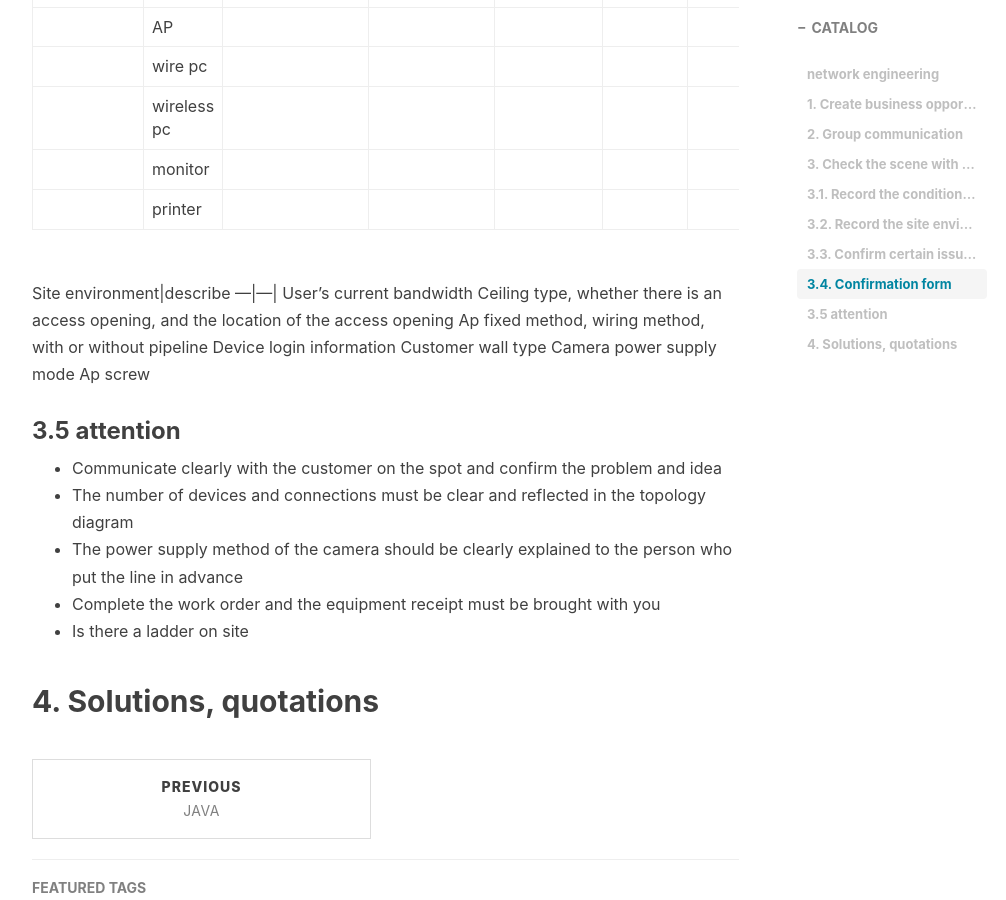
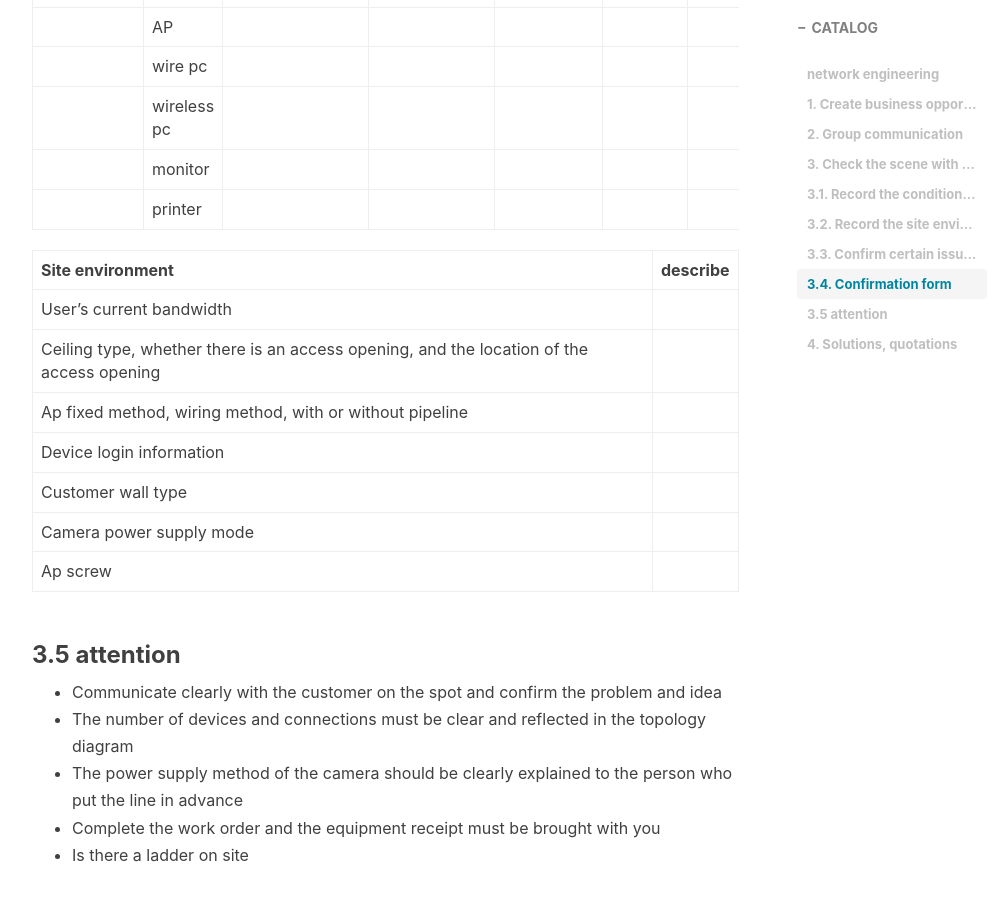
Before and after one commit to nathanielhawthorne/nathanielhawthorne.github.io, a Jekyll site: the page built from _posts/2021-08-06-network-engineering.md, in a window 1280 px wide and 900 px high, scrolled down 1274 px. Shown: the whole window, without its empty margins (233-1239 px from the left). Built offline with Jekyll 4.4.1, drawn with Linux system fonts in a browser that asks for light colours; nearby versions of some CDN libraries; comment, search, counter and statistics services are not loaded.

```diff
--- a/_posts/2021-08-06-network-engineering.md
+++ b/_posts/2021-08-06-network-engineering.md
@@ -37,14 +37,14 @@ enquipment name|mount|Network segment/ip (dynamic/static)|Number of ports/number
 |printer|||||||||
 
 Site environment|describe
----|---|
-User's current bandwidth
-Ceiling type, whether there is an access opening, and the location of the access opening
-Ap fixed method, wiring method, with or without pipeline
-Device login information
-Customer wall type
-Camera power supply mode
-Ap screw
+--------------|--------------------|
+User's current bandwidth|                                                                                |
+Ceiling type, whether there is an access opening, and the location of the access opening|                 |
+Ap fixed method, wiring method, with or without pipeline|                                               |
+Device login information|           |
+Customer wall type|   |
+Camera power supply mode| |
+Ap screw||
 
 ### 3.5 attention
 + Communicate clearly with the customer on the spot and confirm the problem and idea
```
